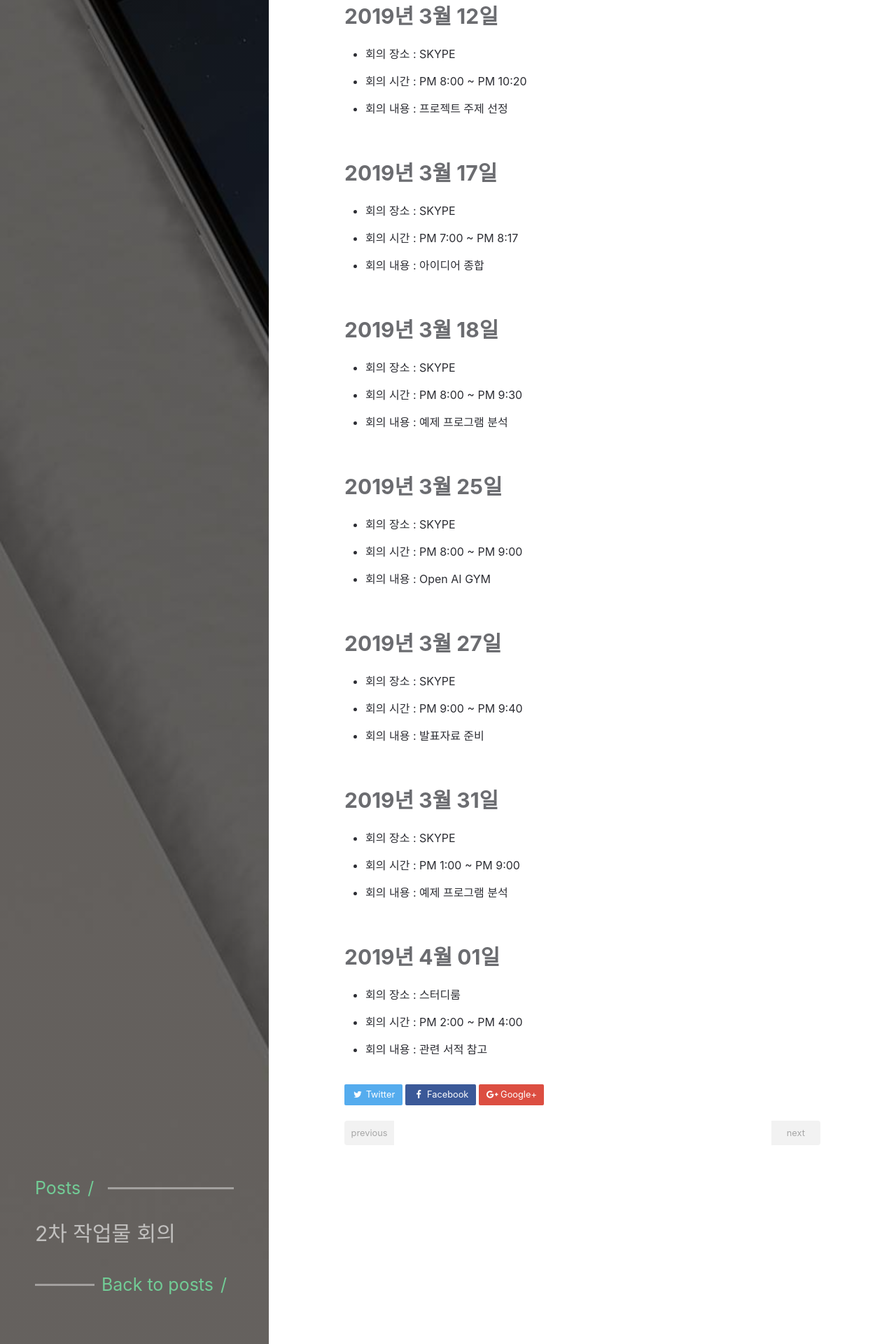
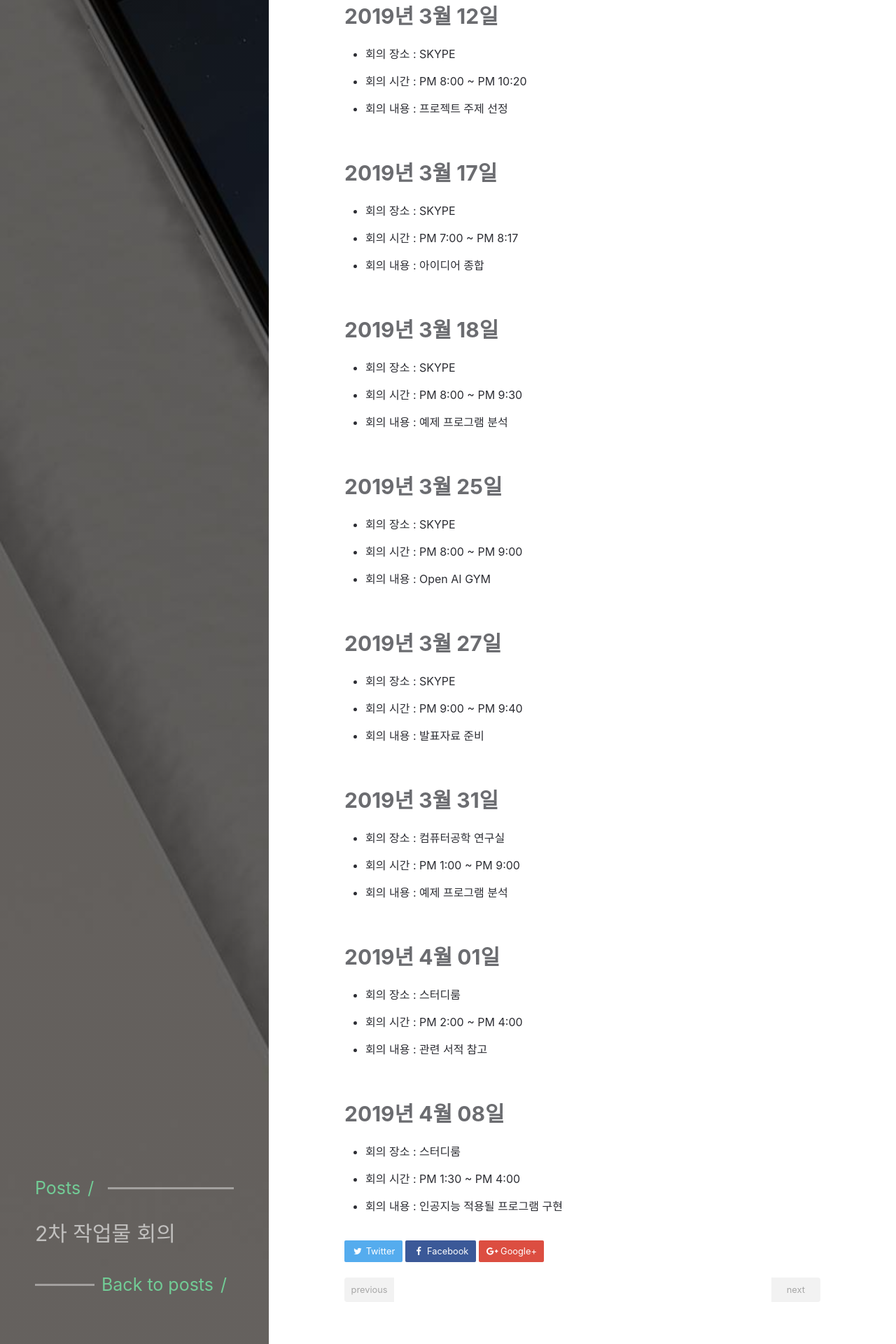
Before and after one commit to commadev/commadev.github.io, a Jekyll site: the page built from _posts/2019-01-28-2차 작업물 회의.md, in a window 1280 px wide. Shown: the part 843-2763 px from the top of the page at 70% size. Built offline with Jekyll 4.4.1, drawn with Linux system fonts in a browser that asks for light colours.

Commit message:
회의기록 추가

```diff
--- a/_posts/2019-01-28-2차 작업물 회의.md
+++ b/_posts/2019-01-28-2차 작업물 회의.md
@@ -71,7 +71,7 @@ date:   2019-01-28 00:00:00 +0900
 
 ## 2019년 3월 31일
 
-- 회의 장소 : SKYPE
+- 회의 장소 : 컴퓨터공학 연구실
 - 회의 시간 : PM 1:00 ~ PM 9:00
 - 회의 내용 : 예제 프로그램 분석
 
@@ -82,3 +82,11 @@ date:   2019-01-28 00:00:00 +0900
 - 회의 장소 : 스터디룸
 - 회의 시간 : PM 2:00 ~ PM 4:00
 - 회의 내용 : 관련 서적 참고
+
+<br/>
+
+## 2019년 4월 08일
+
+- 회의 장소 : 스터디룸
+- 회의 시간 : PM 1:30 ~ PM 4:00
+- 회의 내용 : 인공지능 적용될 프로그램 구현
```
